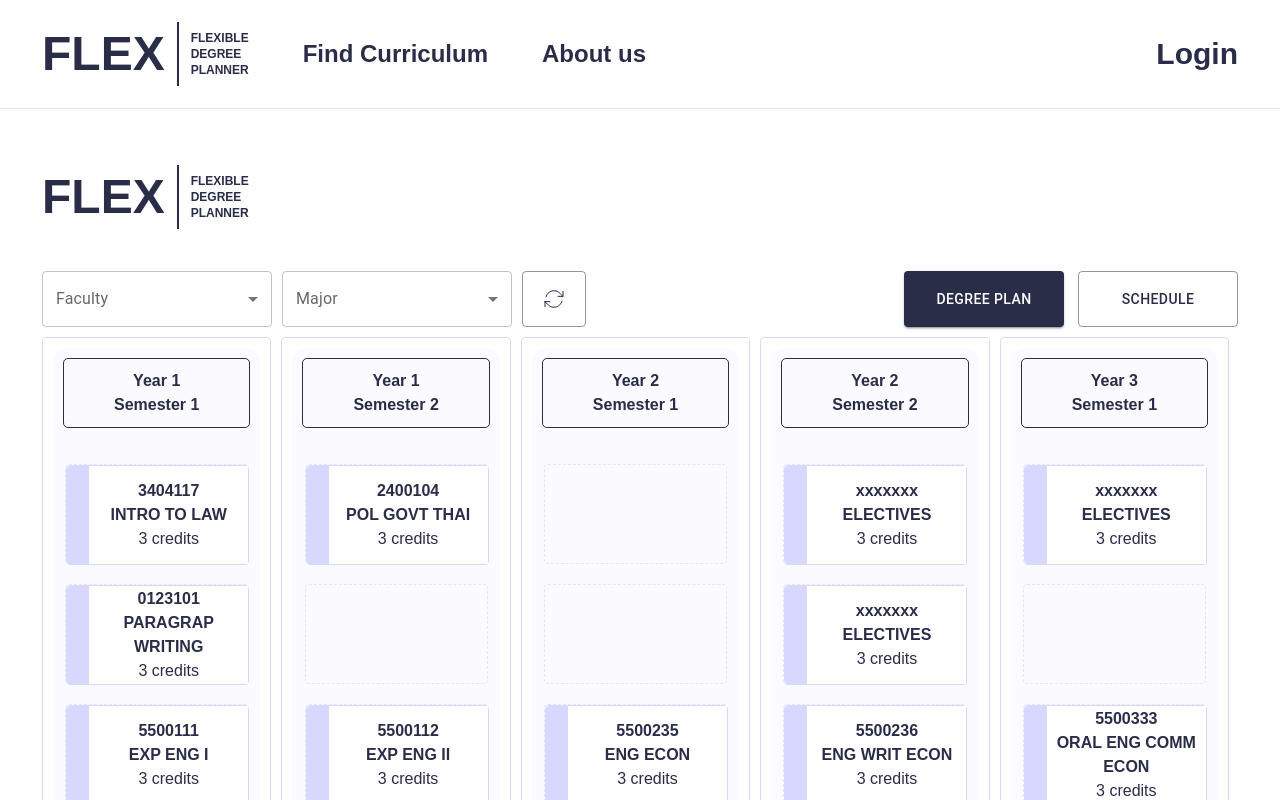
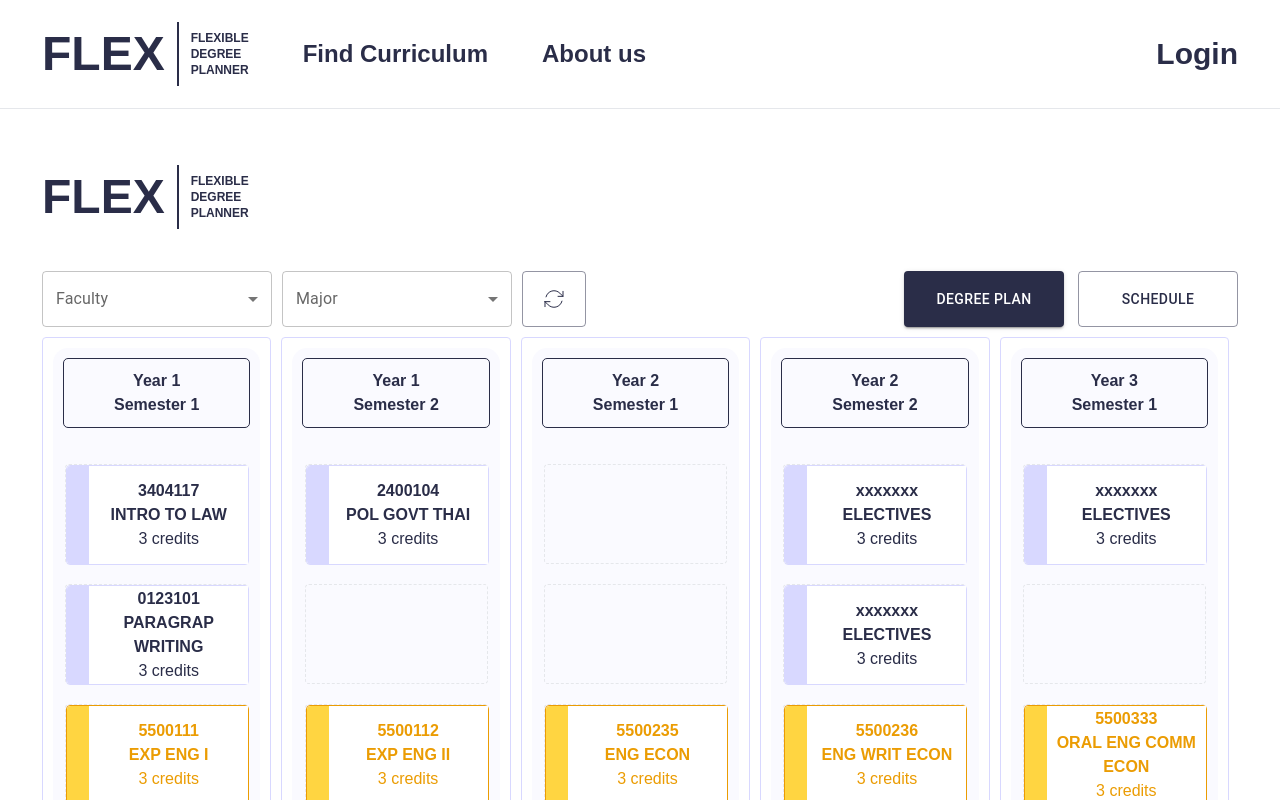
Before and after one commit to dance-notch/flex, a Next.js app: page / in a window 1280 px wide. Shown: the top 800 px of the page. Built offline with nearby package versions, Linux system fonts and the light colour scheme.

Commit message:
Edit: Change color subject box base on attribute

```diff
--- a/src/components/SubjectBox.js
+++ b/src/components/SubjectBox.js
@@ -4,12 +4,7 @@ import generateId from "@/utilities/generateId";
 import { useState } from "react";
 import Modal from "@mui/material/Modal";
 
-function SubjectBox({
-  id = "000" + generateId(),
-  codeId,
-  course,
-  color = "gray",
-}) {
+function SubjectBox({ id = "000" + generateId(), codeId, course }) {
   const { attributes, listeners, setNodeRef, transform } = useDraggable({
     id: id === "xxxxxxx" ? "000" + generateId() : id,
     data: { codeId },
@@ -23,6 +18,7 @@ function SubjectBox({
   const handleOpen = () => setOpen(true);
   const handleClose = () => setOpen(false);
   const tmpCourse = course[codeId];
+  const color = course[codeId].color ? course[codeId].color : "gray";
   return (
     course && (
       <>
```
